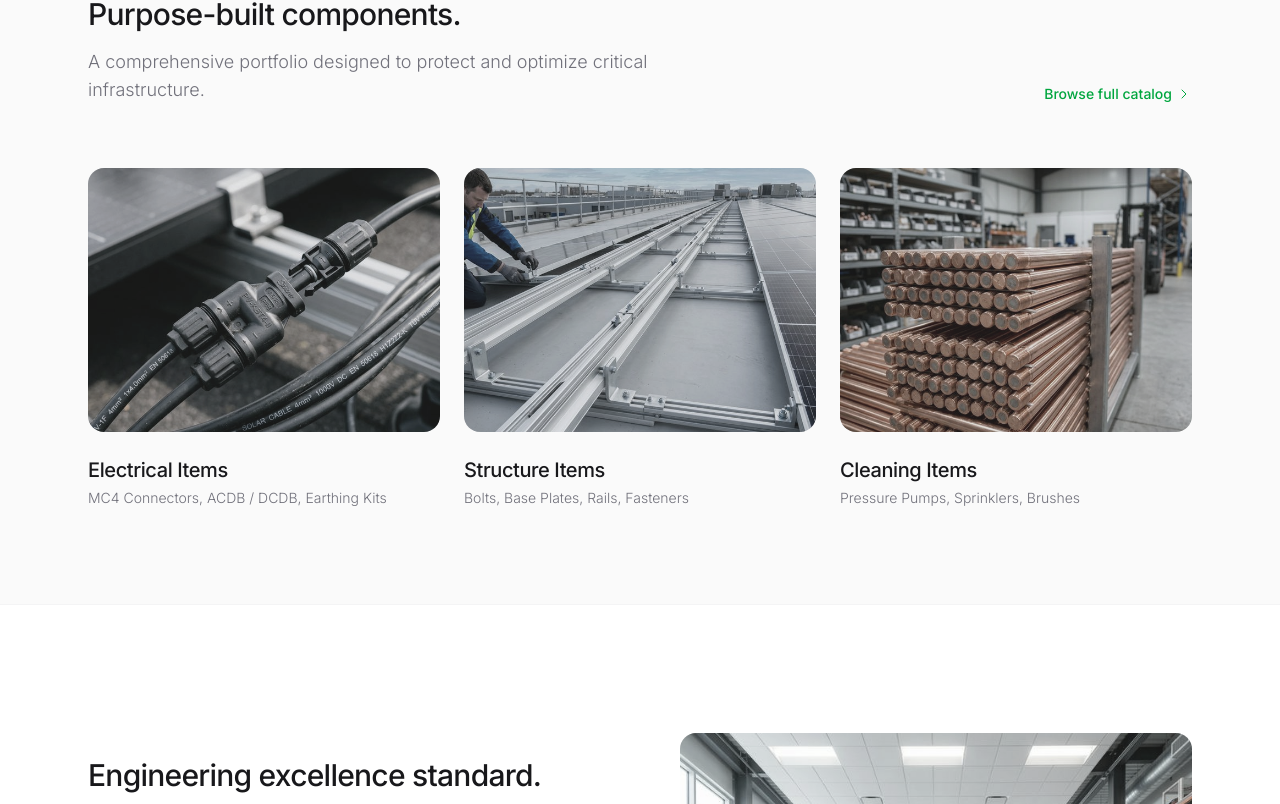
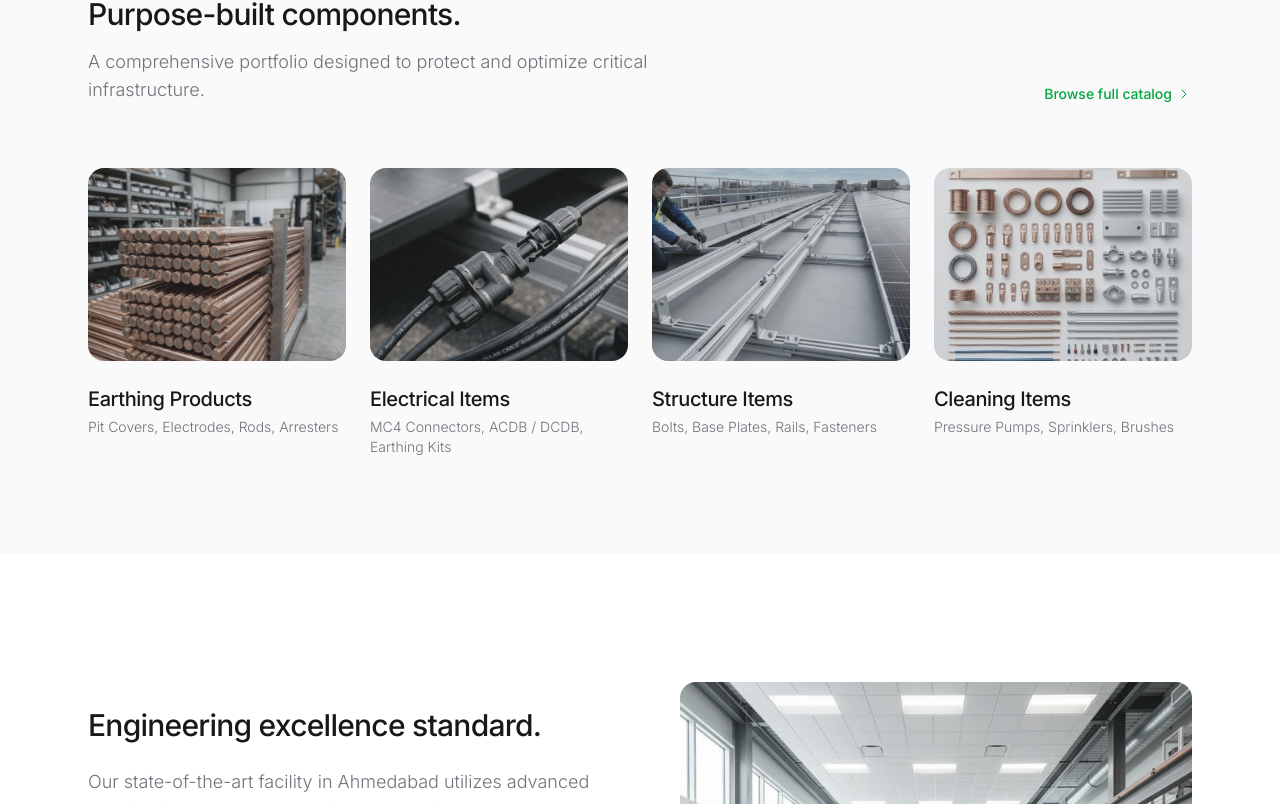
Before and after one commit to SparkyGotDrip/pravij-final-website, a Next.js app: page / in a window 1280 px wide. Shown: the part 1254-2058 px from the top of the page. Built offline with nearby package versions, Linux system fonts and the light colour scheme.

Commit message:
added the new category on the home page

```diff
--- a/src/app/page.tsx
+++ b/src/app/page.tsx
@@ -149,22 +149,28 @@ function HighlightSection() {
 function MinimalProductPreview() {
   const categories = [
     {
+      name: "Earthing Products",
+      items: "Pit Covers, Electrodes, Rods, Arresters",
+      link: "/products?category=Earthing+Products",
+      img: "/images/earthing_rods.png",
+    },
+    {
       name: "Electrical Items",
       items: "MC4 Connectors, ACDB / DCDB, Earthing Kits",
-      link: "/products",
+      link: "/products?category=Electrical+Items",
       img: "/images/solar_connectors.png",
     },
     {
       name: "Structure Items",
       items: "Bolts, Base Plates, Rails, Fasteners",
-      link: "/products",
+      link: "/products?category=Structure+Items",
       img: "/images/solar_mounts.png",
     },
     {
       name: "Cleaning Items",
       items: "Pressure Pumps, Sprinklers, Brushes",
-      link: "/products",
-      img: "/images/earthing_rods.png",
+      link: "/products?category=Cleaning+Items",
+      img: "/images/products_hero.png",
     },
   ];
 
@@ -194,7 +200,7 @@ function MinimalProductPreview() {
           </Link>
         </div>
 
-        <div className="grid md:grid-cols-3 gap-6">
+        <div className="grid grid-cols-1 sm:grid-cols-2 lg:grid-cols-4 gap-6">
           {categories.map((cat, idx) => (
             <motion.div
               key={idx}
@@ -202,8 +208,8 @@ function MinimalProductPreview() {
               whileInView={{ opacity: 1, y: 0 }}
               viewport={{ once: true }}
               transition={{ duration: 0.5, delay: idx * 0.1 }}
-              className="group cursor-pointer"
             >
+              <Link href={cat.link} className="group cursor-pointer block">
                 <div className="relative aspect-4/3 rounded-2xl overflow-hidden bg-zinc-200 mb-6">
                   <img
                     src={cat.img}
@@ -215,6 +221,7 @@ function MinimalProductPreview() {
                   {cat.name}
                 </h3>
                 <p className="text-zinc-500 font-light text-sm">{cat.items}</p>
+              </Link>
             </motion.div>
           ))}
         </div>
--- a/src/app/products/page.tsx
+++ b/src/app/products/page.tsx
@@ -12,6 +12,24 @@ export default function ProductsPage() {
   const [activePdf, setActivePdf] = useState<string | null>(null);
 
   const categories = catalog.map((c) => c.category);
+
+  // Parse URL query parameter on init
+  useEffect(() => {
+    if (typeof window !== "undefined") {
+      const params = new URLSearchParams(window.location.search);
+      const catParam = params.get("category");
+      if (catParam) {
+        // Also handling possible encoding if needed, though URLSearchParams handles standard stuff
+        const decodedCat = decodeURIComponent(catParam);
+        if (categories.includes(decodedCat)) {
+           setActiveCategory(decodedCat);
+        } else if (categories.includes(catParam)) {
+           setActiveCategory(catParam);
+        }
+      }
+    }
+  // eslint-disable-next-line react-hooks/exhaustive-deps
+  }, []);
 
   // Find active category object
   const activeCatObj = catalog.find((c) => c.category === activeCategory) || catalog[0];
```
Lines whose indentation alone changed are shown as unchanged.
